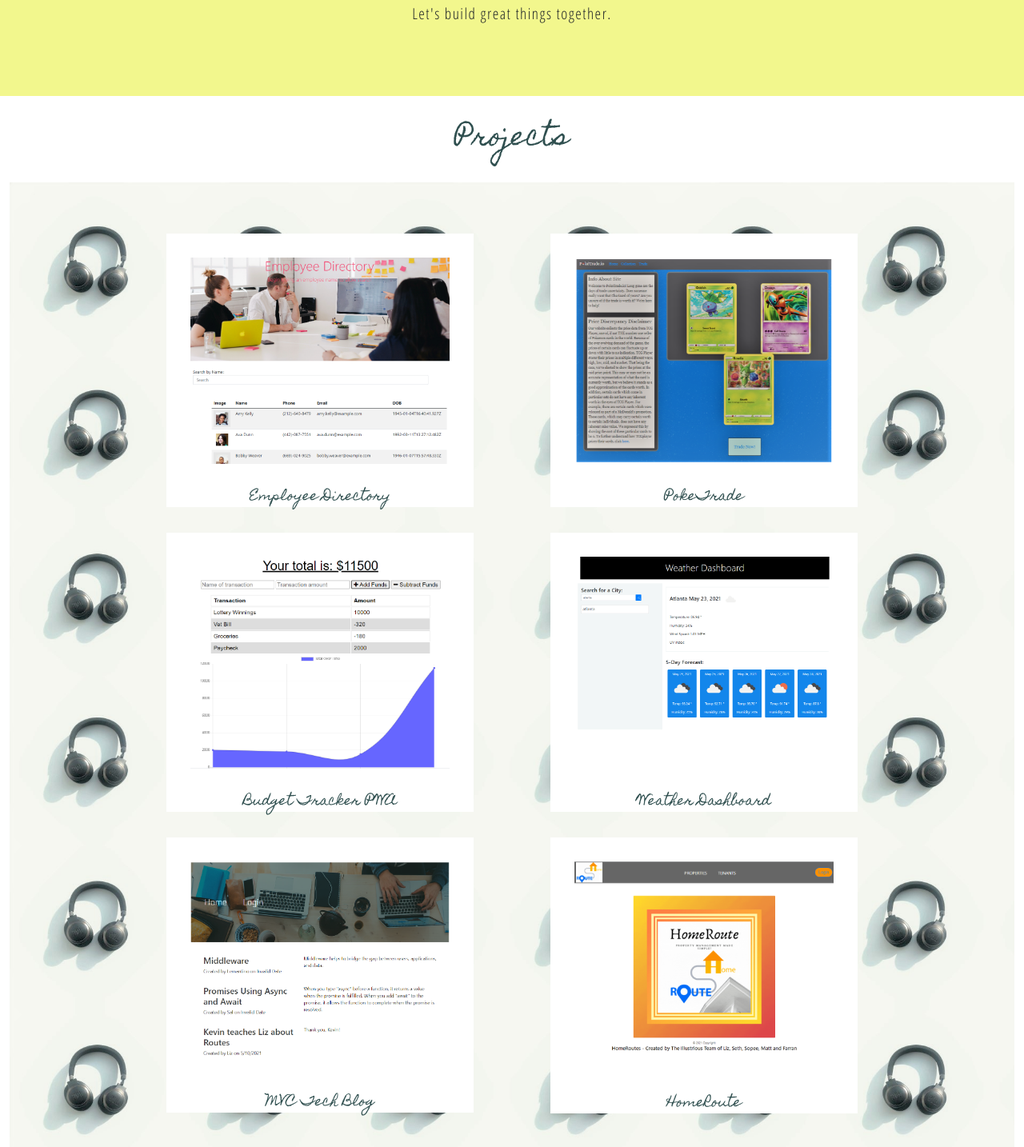
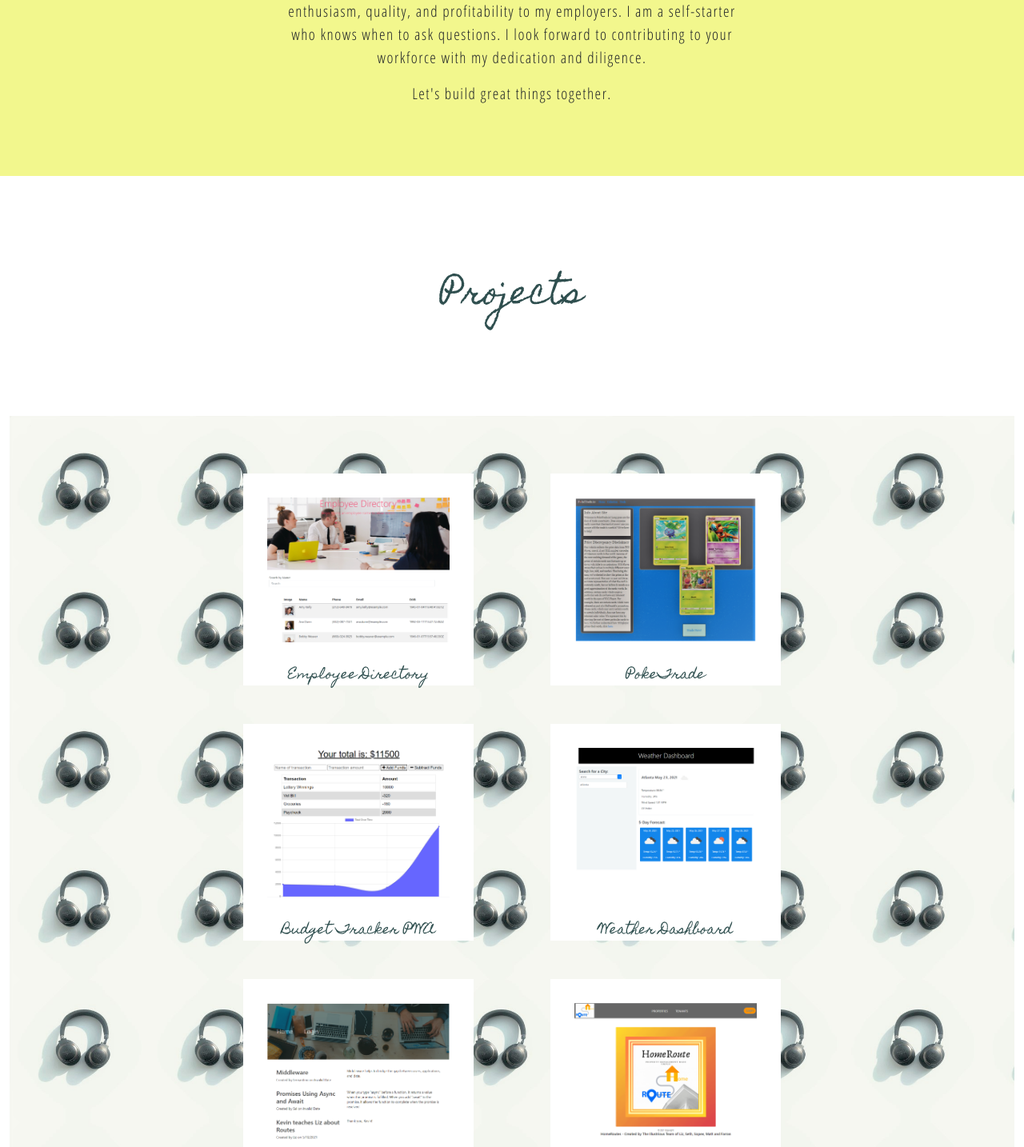
Before and after one commit to uknity/portfolio-react, a React (Create React App) app: page / in a window 1280 px wide. Shown: the part 1121-2555 px from the top of the page at 80% size. Built offline with nearby package versions, Linux system fonts and the light colour scheme.

Commit message:
added scrolling effects

```diff
--- a/package.json
+++ b/package.json
@@ -15,6 +15,7 @@
     "get-google-fonts": "^1.2.2",
     "react": "^17.0.2",
     "react-dom": "^17.0.2",
+    "react-parallax": "^3.3.0",
     "react-router-dom": "^5.2.0",
     "react-scripts": "4.0.3",
     "web-vitals": "^1.1.2"
--- a/src/App.js
+++ b/src/App.js
@@ -5,8 +5,9 @@ import Header from "./components/Header";
 import Wrapper from "./components/Wrapper";
 import About from "./components/About";
 import Projects from "./components/Projects";
-import Contact from "./components/Footer";
 import Footer from "./components/Footer";
+
+
 
 function App() {
 	return (
@@ -20,7 +21,6 @@ function App() {
 					<Route path="/contact" component={Footer} />
 
 				</Wrapper>
-				<Footer />
 			</div>
 		</Router>
 	);
--- a/src/components/Header/index.js
+++ b/src/components/Header/index.js
@@ -10,11 +10,11 @@ function Header() {
 	return (
 		<div>
 		<div className="container-fluid p-0" style={{
-
 				backgroundImage: `url(${backImg})`,
 				backgroundSize: "cover",
 				backgroundRepeat: "no-repeat",
-				height: "400px",
+				height: "500px",
+				backgroundAttachment: "fixed"
 			}}
 		></div>
 			<div className="navbar navbar-expand-lg navbar-light bg-light d-flex align-items-end" id="nameRow">
--- a/src/components/Header/style.css
+++ b/src/components/Header/style.css
@@ -59,3 +59,12 @@ a::hover {
   font-family: 'Homemade Apple', cursive;
   color: darkslategray;
 }
+
+.insideStyles {
+  background: "white";
+  padding: 20;
+  position: "absolute";
+  top: "50%";
+  left: "50%";
+  transform: "translate(-50%,-50%)";
+}
--- a/src/components/Projects/index.js
+++ b/src/components/Projects/index.js
@@ -12,8 +12,8 @@ import transitionPic from "./transition-pic.jpg";
 function Projects() {
 	return (
 
-		  <div className="container-fluid   " >
-			<div className="row projectHeader d-flex justify-content-center">
+		  <div className="container-fluid" >
+			<div className="row projectHeader d-flex justify-content-center align-items-center">
 				Projects
 			</div>
 
@@ -22,10 +22,9 @@ function Projects() {
 				backgroundImage: `url(${codeBanner})`,
 				backgroundSize: "cover",
 				backgroundRepeat: "repeat",
-				// height: "100vh",
 			}}>
 			<div className="row p-3 justify-content-center">
-				<div className="col-5  px-5">
+				<div className="col-4  px-5 py-2">
 
 					<a
 						href="https://uknity.github.io/employee-directory-2/"
@@ -43,7 +42,7 @@ function Projects() {
 					</a>
 					<div class="projectDesc bottom-center text-center">Employee Directory</div>
 				</div>
-				<div className="col-5 px-5">
+				<div className="col-4 px-5 py-2">
 					<a
 						href="https://vharris113.github.io/poketrade/"
 						target="blank"
@@ -59,7 +58,7 @@ function Projects() {
 				</div>
 			</div>
 			<div className="row p-3 justify-content-center">
-				<div className="col-5  px-5">
+				<div className="col-4  px-5 py-2">
 					<a
 						href="https://radiant-badlands-18938.herokuapp.com/"
 						target="blank"
@@ -74,7 +73,7 @@ function Projects() {
 					<div class="projectDesc bottom-center text-center">Budget Tracker PWA</div>
 				</div>
 
-				<div className="col-5  px-5">
+				<div className="col-4  px-5 py-2">
 
 					<a
 						href="https://uknity.github.io/Weather_Dashboard/"
@@ -91,7 +90,7 @@ function Projects() {
 				</div>
 			</div>
 			<div className="row p-3 justify-content-center">
-				<div className="col-5  px-5">
+				<div className="col-4  px-5 py-2">
 					<a
 						href="https://immense-cove-53002.herokuapp.com/"
 						target="blank"
@@ -105,7 +104,7 @@ function Projects() {
 					</a>
 					<div class="projectDesc bottom-center text-center">MVC Tech Blog</div>
 				</div>
-				<div className="col-5  px-5">
+				<div className="col-4  px-5 py-2">
 					<a
 						href="https://hidden-scrubland-47296.herokuapp.com/"
 						target="blank"
@@ -129,6 +128,7 @@ function Projects() {
 			backgroundSize: "cover",
 			backgroundRepeat: "no-repeat",
 			height: "400px",
+			backgroundAttachment: "fixed"
 		}}
 	></div>
 	</div>
--- a/src/components/Projects/style.css
+++ b/src/components/Projects/style.css
@@ -2,8 +2,8 @@
 .projectHeader {
     font-family: 'Homemade Apple', cursive;
       color: darkslategray;
-      font-size: 2rem;
-      padding: 30px;
+      font-size: 2.5rem;
+      height: 300px;
 
     }
 
--- a/src/index.js
+++ b/src/index.js
@@ -5,5 +5,6 @@ import './stylesheet.css';
 import 'bootstrap/dist/css/bootstrap.min.css';
 
 
+
 //renders content from <App/> to display in root body of HTML
 ReactDOM.render(<App />, document.getElementById('root'));
--- a/src/pages/Homepage.js
+++ b/src/pages/Homepage.js
@@ -2,6 +2,10 @@
 import React from "react";
 import About from "../components/About/index";
 import Projects from "../components/Projects/index";
+import Footer from "../components/Footer/index";
+
+
+import { Parallax, Background } from "react-parallax";
 
 
 
@@ -9,8 +13,23 @@ const Homepage = () => {
 
     return (
       <div>
+
+        {/* <Parallax strength={500}>
+          <About />
+          <div style={{
+            position: "absolute",
+            transform: "translate(-50%,-50%)"
+          }}>
+          <Projects />
+          </div>
+          </Parallax>  */}
+
+
+
+
        <About />
        <Projects />
+       <Footer />
 
            </div>
     );
```
Also changed, not shown: src/components/Contact/index.js (deleted), 1 other file (tests, documents, lock files or other folders).
